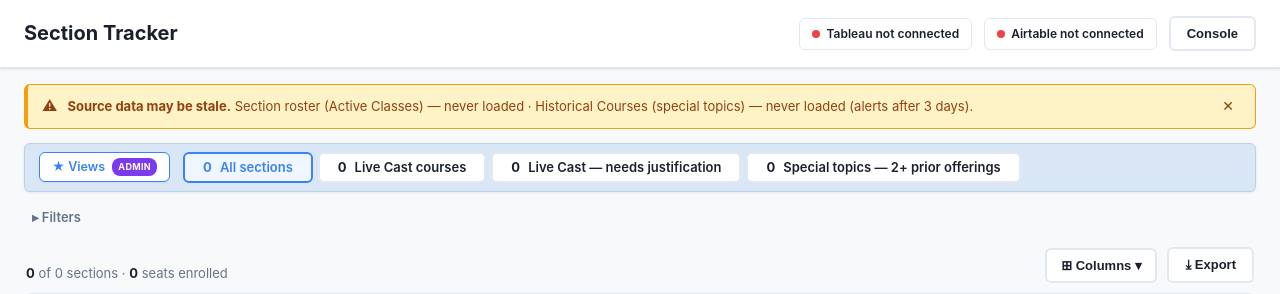
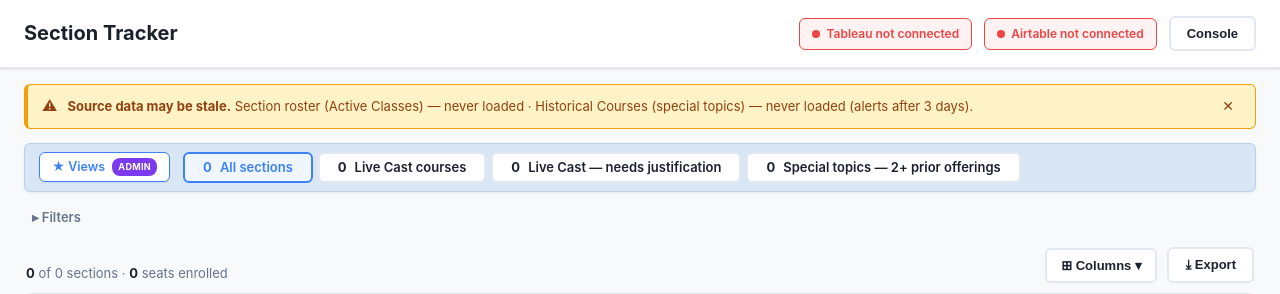
Before and after one commit to wmeleis/section-tracker, a Flask app: page / in a window 1280 px wide. Shown: the top 294 px of the page. Run offline with Flask 3, Linux system fonts and the light colour scheme; data that the repository does not hold is empty.

Commit message:
Connection button: red styling when disconnected
.conn-btn.bad now paints the whole button red (danger border + text + light-red
fill, red dot), not just the dot — so a down Tableau/Airtable connection is an
obvious red button.

Co-Authored-By: Claude Opus 4.8 <noreply@anthropic.com>

```diff
--- a/static/style.css
+++ b/static/style.css
@@ -27,6 +27,8 @@ header h1{font-size:20px;font-weight:700;color:var(--text)}
 .conn-btn:hover{border-color:var(--accent)}
 .conn-btn .dot{width:8px;height:8px;border-radius:50%;background:var(--pending)}
 .conn-btn.ok .dot{background:var(--success)}
+.conn-btn.bad{border-color:var(--danger);color:var(--danger);background:#fef2f2}
+.conn-btn.bad:hover{border-color:var(--danger)}
 .conn-btn.bad .dot{background:var(--danger)}
 .header-secondary-btn{padding:8px 16px;border:2px solid var(--border);border-radius:6px;background:var(--surface);color:var(--text);cursor:pointer;font-size:13px;font-weight:600;transition:all .2s}
 .header-secondary-btn:hover{border-color:var(--accent);color:var(--accent)}
```
